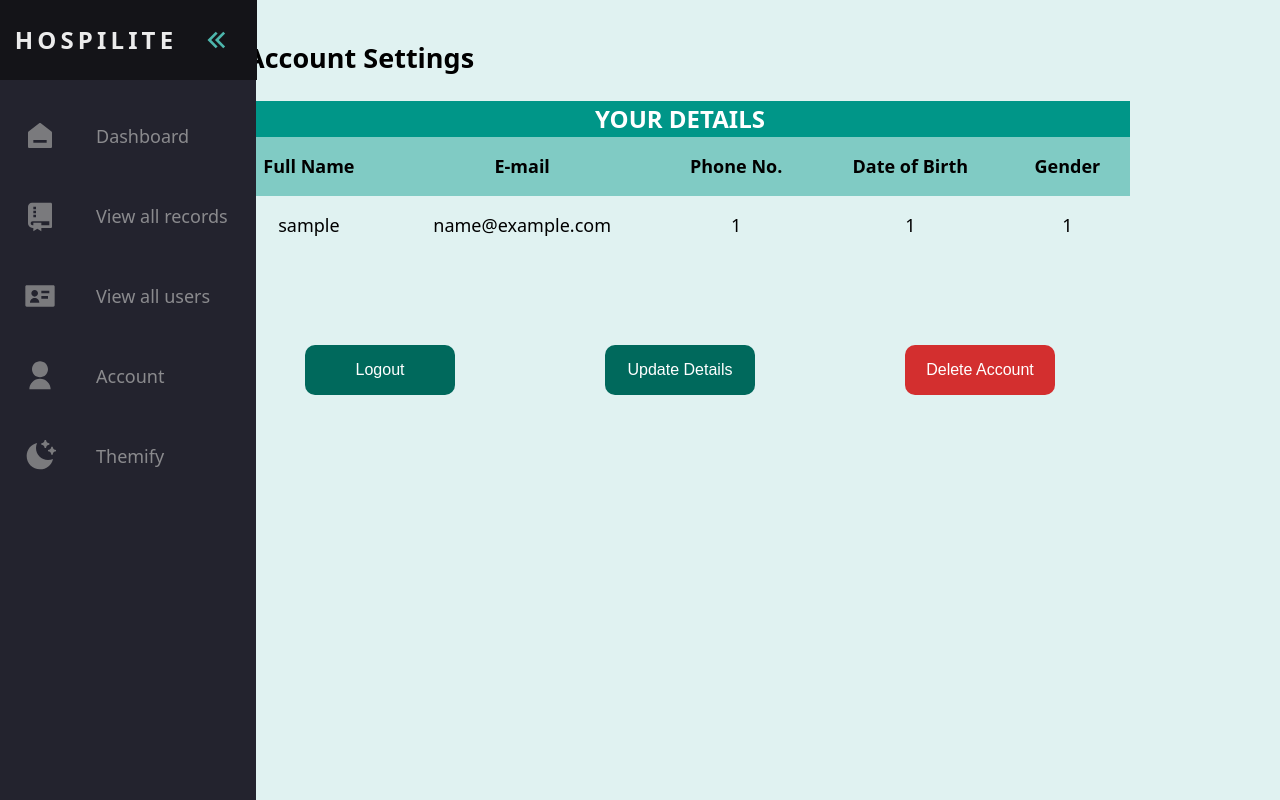
After one commit to PranavDalvi/HospiLite, a PHP site: page /page/account_settings.php in a window 1280 px wide. The commit adds this page. Run offline with PHP 8.4, Linux system fonts and the light colour scheme; the visitor is signed in with stand-in values (Sample User, id 1).

Commit message:
add admin dashboard and add account settings page

```diff
--- /dev/null
+++ b/components/dashboard_user.php
@@ -0,0 +1,3 @@
+<div>
+    <h1>User DashBoard</h1>
+</div>
--- /dev/null
+++ b/components/navbar_admin.php
@@ -0,0 +1,45 @@
+<nav class="navbar">
+    <ul class="navbar-nav">
+        <li class="logo">
+            <a href="#" class="nav-link">
+                <span class="link-text logo-text">HospiLite</span>
+                <svg class="fa-primary" xmlns="http://www.w3.org/2000/svg" viewBox="0 0 24 24" fill="currentColor"><path d="M19.1642 12L12.9571 5.79291L11.5429 7.20712L16.3358 12L11.5429 16.7929L12.9571 18.2071L19.1642 12ZM13.5143 12L7.30722 5.79291L5.89301 7.20712L10.6859 12L5.89301 16.7929L7.30722 18.2071L13.5143 12Z"></path></svg>
+            </a>
+        </li>
+
+        <li class="nav-item">
+            <a href="#" class="nav-link">
+            <svg class="fa-primary" xmlns="http://www.w3.org/2000/svg" viewBox="0 0 24 24" fill="currentColor"><path d="M21 20C21 20.5523 20.5523 21 20 21H4C3.44772 21 3 20.5523 3 20V9.48907C3 9.18048 3.14247 8.88917 3.38606 8.69972L11.3861 2.47749C11.7472 2.19663 12.2528 2.19663 12.6139 2.47749L20.6139 8.69972C20.8575 8.88917 21 9.18048 21 9.48907V20ZM7 15V17H17V15H7Z"></path></svg>
+                <span class="link-text">Dashboard</span>
+            </a>
+        </li>
+
+        <li class="nav-item">
+            <a href="#" class="nav-link">
+            <svg class="fa-primary" xmlns="http://www.w3.org/2000/svg" viewBox="0 0 24 24" fill="currentColor"><path d="M13 21V23.5L10 21.5L7 23.5V21H6.5C4.567 21 3 19.433 3 17.5V5C3 3.34315 4.34315 2 6 2H20C20.5523 2 21 2.44772 21 3V20C21 20.5523 20.5523 21 20 21H13ZM7 19V17H13V19H19V16H6.5C5.67157 16 5 16.6716 5 17.5C5 18.3284 5.67157 19 6.5 19H7ZM7 5V7H9V5H7ZM7 8V10H9V8H7ZM7 11V13H9V11H7Z"></path></svg>
+                <span class="link-text">View all records</span>
+            </a>
+        </li>
+
+        <li class="nav-item">
+            <a href="#" class="nav-link">
+            <svg class="fa-primary" xmlns="http://www.w3.org/2000/svg" viewBox="0 0 24 24" fill="currentColor"><path d="M1 5C1 4.44772 1.44772 4 2 4H22C22.5523 4 23 4.44772 23 5V19C23 19.5523 22.5523 20 22 20H2C1.44772 20 1 19.5523 1 19V5ZM13 8V10H19V8H13ZM18 12H13V14H18V12ZM10.5 10C10.5 8.61929 9.38071 7.5 8 7.5C6.61929 7.5 5.5 8.61929 5.5 10C5.5 11.3807 6.61929 12.5 8 12.5C9.38071 12.5 10.5 11.3807 10.5 10ZM8 13.5C6.067 13.5 4.5 15.067 4.5 17H11.5C11.5 15.067 9.933 13.5 8 13.5Z"></path></svg>
+                <span class="link-text">View all users</span>
+            </a>
+        </li>
+
+        <li class="nav-item">
+            <a href="../page/account_settings.php" class="nav-link">
+            <svg class="fa-primary" xmlns="http://www.w3.org/2000/svg" viewBox="0 0 24 24" fill="currentColor"><path d="M4 22C4 17.5817 7.58172 14 12 14C16.4183 14 20 17.5817 20 22H4ZM12 13C8.685 13 6 10.315 6 7C6 3.685 8.685 1 12 1C15.315 1 18 3.685 18 7C18 10.315 15.315 13 12 13Z"></path></svg>
+                <span class="link-text">Account</span>
+            </a>
+        </li>
+
+        <li class="nav-item" id="themeButton">
+            <a href="#" class="nav-link">
+            <svg class="fa-primary" xmlns="http://www.w3.org/2000/svg" viewBox="0 0 24 24" fill="currentColor"><path d="M9.8216 2.23796C9.29417 3.38265 9 4.65697 9 6C9 10.9706 13.0294 15 18 15C19.343 15 20.6174 14.7058 21.762 14.1784C20.7678 18.6537 16.7747 22 12 22C6.47715 22 2 17.5228 2 12C2 7.22532 5.3463 3.23221 9.8216 2.23796ZM18.1642 2.29104L19 2.5V3.5L18.1642 3.70896C17.4476 3.8881 16.8881 4.4476 16.709 5.16417L16.5 6H15.5L15.291 5.16417C15.1119 4.4476 14.5524 3.8881 13.8358 3.70896L13 3.5V2.5L13.8358 2.29104C14.5524 2.1119 15.1119 1.5524 15.291 0.835829L15.5 0H16.5L16.709 0.835829C16.8881 1.5524 17.4476 2.1119 18.1642 2.29104ZM23.1642 7.29104L24 7.5V8.5L23.1642 8.70896C22.4476 8.8881 21.8881 9.4476 21.709 10.1642L21.5 11H20.5L20.291 10.1642C20.1119 9.4476 19.5524 8.8881 18.8358 8.70896L18 8.5V7.5L18.8358 7.29104C19.5524 7.1119 20.1119 6.5524 20.291 5.83583L20.5 5H21.5L21.709 5.83583C21.8881 6.5524 22.4476 7.1119 23.1642 7.29104Z"></path></svg>
+                <span class="link-text">Themify</span>
+            </a>
+        </li>
+    </ul>
+</nav>
--- a/css/login_register.css
+++ b/css/login_register.css
@@ -227,7 +227,7 @@ margin-top: 15px;
 }
 
 .submit-btn:hover{
-    background-color: #00695C;
+    background-color: #00312b;
 }
 
 input:required::before{
--- a/css/main.css
+++ b/css/main.css
@@ -42,9 +42,47 @@ main {
     color: #610f0f;
 }
 
+.account-options{
+    display: flex;
+    flex-direction: row;
+    justify-content: space-around;
+    align-items: center;
+    padding-top: 10%;
+}
+
+.account-options > button,
+.account-options > form > button{
+    width: 150px;
+    height: 50px;
+    padding: 10px;
+    font-size: 1rem;
+    font-weight: 400;
+    border: none;
+    color: #fff;
+    background-color: #00695C;
+    border-radius: 10px;
+    cursor: pointer;
+    transition: all 0.2s ease;
+}
+
+.account-options > button:hover,
+.account-options > form > button:hover{
+    background-color: #00312b;
+}
+
+.btn-red{
+    background-color: #d32f2f !important;
+}
 /* Small Screens */
 @media only screen and (max-width: 600px) {
     main {
         margin: 0;
     }
+    .account-options{
+        flex-direction: column;
+    }
+    .account-options > button,
+    .account-options > form > button{
+        margin: 10px 0px;
+    }
 }
--- /dev/null
+++ b/css/table.css
@@ -0,0 +1,66 @@
+body {
+    font-size: 1.125rem;
+    font-family: system-ui;
+    line-height: 1.5;
+}
+
+.wrapper{
+    width: min(900px, 100% - 3rem);
+    margin-inline: auto;
+}
+
+table{
+    width: 100%;
+    border-collapse: collapse;
+    background: #e0f2f1;
+}
+
+th,
+td{
+    padding: 1rem;
+    text-align: center;
+}
+
+caption{
+    background-color: #009688;
+    color: #fff;
+    font-size: 1.5rem;
+    font-weight: 700;
+    text-transform: uppercase;
+}
+
+th{
+    background-color: #80cbc4;
+}
+
+tr:nth-of-type(2n){
+    background-color: #b2dfdb;
+}
+
+@media(max-width:650px){
+    th{
+        display: none;
+    }
+
+    td{
+        display: grid;
+        /* 20 characters space for table data */
+        grid-template-columns: 20ch auto;
+        padding: 0.5rem 1rem;
+        text-align: left;
+    }
+
+    td::before{
+        content: attr(data-cell) " : ";
+        font-weight: 700;
+        text-transform: capitalize;
+    }
+
+    td:first-child{
+        padding-top: 1rem;
+    }
+
+    td:last-child{
+        padding-bottom: 1rem;
+    }
+}
--- /dev/null
+++ b/includes/mvc_delete_account/delete_account_view.inc.php
@@ -0,0 +1,16 @@
+<?php
+declare(strict_types=1);
+
+function check_acc_del_errors(){
+    if(isset($_SESSION["errors_delete_account"])){
+        $errors = $_SESSION["errors_delete_account"];
+
+        foreach ($errors as $error){
+            echo "<br>";
+            echo '<div class="error-body">';
+            echo '<p class="error-text">ERROR: ' . $error . '</p>';
+            echo '</div>';
+        }
+        unset($_SESSION["errors_delete_account"]);
+    }
+}
--- a/includes/mvc_login/login_view.inc.php
+++ b/includes/mvc_login/login_view.inc.php
@@ -5,7 +5,7 @@ declare(strict_types=1);
 function output_fullname()
 {
     if (isset($_SESSION["user_id"])) {
-        echo "Hello " . $_SESSION["user_fullname"];
+        echo "Welcome " . $_SESSION["user_fullname"];
     } else {
         echo "Please login / register to continue";
     }
--- /dev/null
+++ b/page/account_settings.php
@@ -0,0 +1,75 @@
+<?php
+include_once "../includes/config_session.inc.php";
+include_once "../includes/mvc_delete_account/delete_account_view.inc.php";
+?>
+
+<!DOCTYPE html>
+<html lang="en">
+
+<head>
+    <meta charset="UTF-8">
+    <meta name="viewport" content="width=device-width, initial-scale=1.0">
+    <title>Account Settings</title>
+    <link rel="stylesheet" href="../css/main.css">
+    <link rel="stylesheet" href="../css/navbar.css">
+    <link rel="stylesheet" href="../css/table.css">
+</head>
+
+<body>
+    <?php
+    if (isset($_SESSION["user_id"]) && $_SESSION["user_role"] === "admin") {
+        include_once "../components/navbar_admin.php";
+    } else if (isset($_SESSION["user_id"]) && $_SESSION["user_role"] === "user") {
+        include_once "../components/navbar_admin.php";
+    } else if (isset($_SESSION["user_id"]) && $_SESSION["user_role"] === "doctor") {
+        include_once "../components/navbar_admin.php";
+    } else if (isset($_SESSION["user_id"]) && $_SESSION["user_role"] === "clerk") {
+        include_once "../components/navbar_admin.php";
+    } else {
+        header("Location: ./login.php");
+    }
+    ?>
+    <main>
+        <h2>HospiLite - Account Settings</h2>
+        <div class="wrapper">
+            <table>
+                <caption>Your Details</caption>
+                <thead>
+                    <tr>
+                        <th>Full Name</th>
+                        <th>E-mail</th>
+                        <th>Phone No.</th>
+                        <th>Date of Birth</th>
+                        <th>Gender</th>
+                    </tr>
+                </thead>
+
+                <tbody>
+                    <tr>
+                        <?php echo '<td data-cell="Full Name">' . $_SESSION["user_name"] . '</td>' ?>
+                        <?php echo '<td data-cell="E-mail">' . $_SESSION["email"] . '</td>' ?>
+                        <?php echo '<td data-cell="Phone No.">' . $_SESSION["phone"] . '</td>' ?>
+                        <?php echo '<td data-cell="Date of Birth">' . $_SESSION["dob"] . '</td>' ?>
+                        <?php echo '<td data-cell="Gender">' . $_SESSION["gender"] . '</td>' ?>
+                    </tr>
+                    </tr>
+                </tbody>
+            </table>
+            <div class="account-options">
+                <form action="../includes/logout.inc.php" method="post">
+                    <button>Logout</button>
+                </form>
+                <button>Update Details</button>
+                <form action="../includes/delete_account.inc.php" method="post">
+                    <button class="btn-red">Delete Account</button>
+                </form>
+            </div>
+            <?php
+            check_acc_del_errors();
+            ?>
+        </div>
+
+    </main>
+</body>
+
+</html>
```
Also changed, not shown: components/dashboard_admin.php (added, +7 -0 lines), includes/delete_account.inc.php (added, +43 -0 lines), includes/login.inc.php (+7 -1 lines), includes/mvc_delete_account/delete_account_contr.inc.php (added, +12 -0 lines), includes/mvc_delete_account/delete_account_model.inc.php (added, +18 -0 lines), page/dashboard.php (+18 -5 lines), components/dashboard_clerk.php (added), components/dashboard_doctor.php (added), page/view_all_users.php (added), 1 other file.
